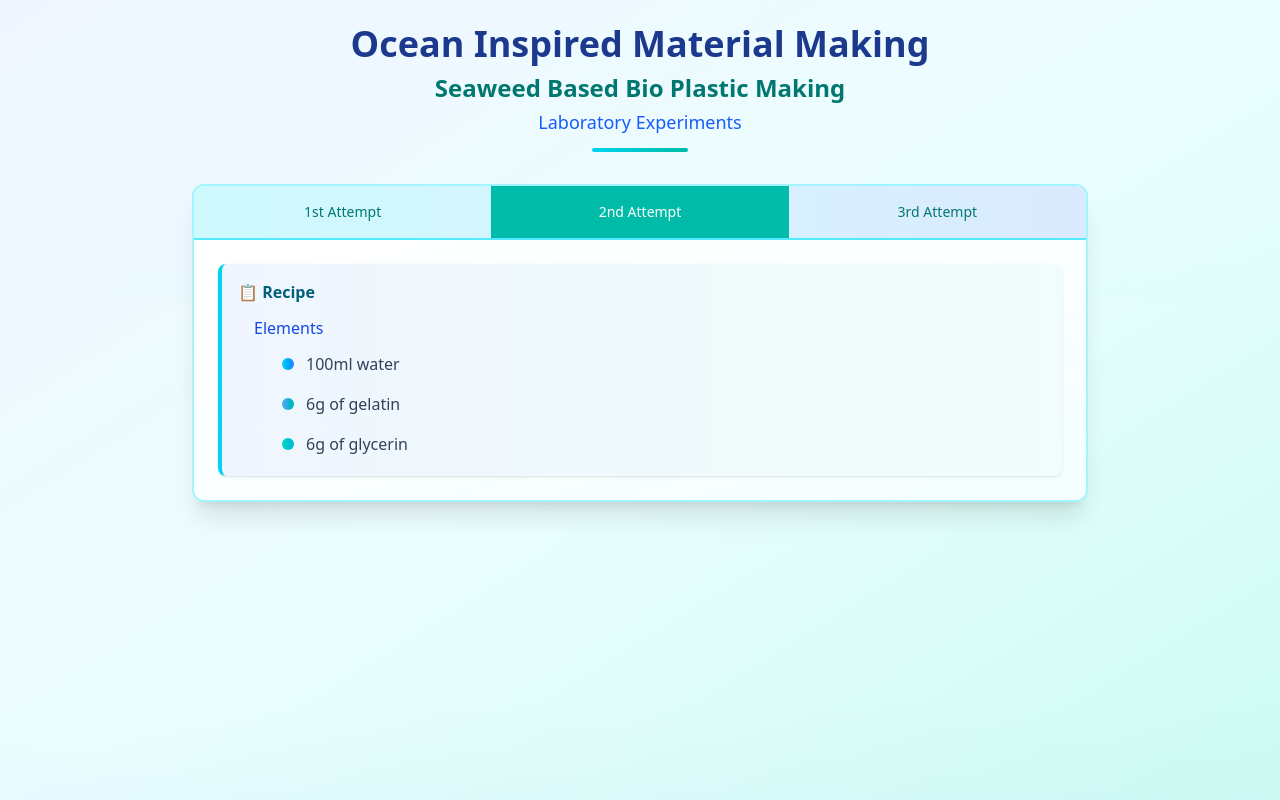
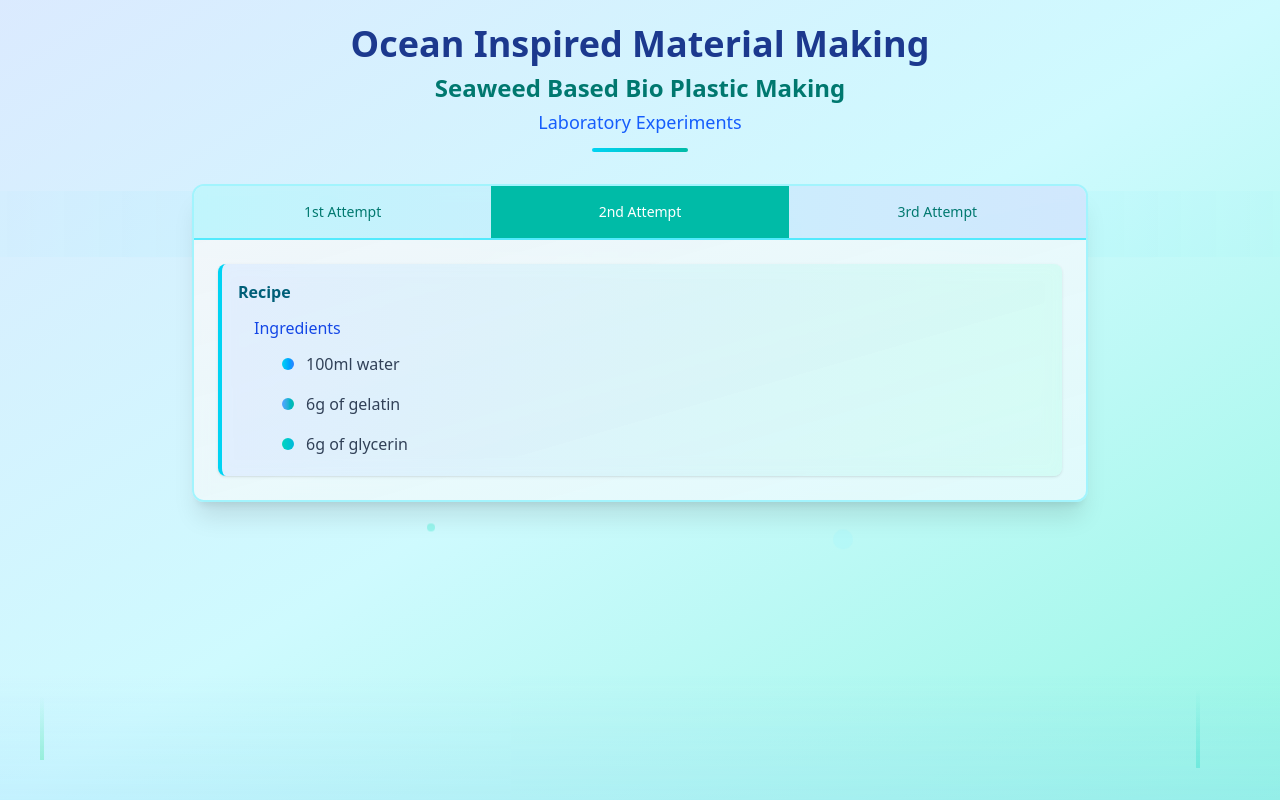
Before and after one commit to SukhithaPr/ocean-inspired-material-making, a React (Vite) app: page / in a window 1280 px wide. Both pictures are taken after a click on the button "2nd Attempt". Built offline with nearby package versions, Linux system fonts and the light colour scheme.

Commit message:
feat: enhance ocean-themed UI with animated background elements and improved styling

```diff
--- a/src/App.jsx
+++ b/src/App.jsx
@@ -10,11 +10,21 @@ function App() {
   };
 
   return (
-    <div className="min-h-screen bg-gradient-to-br from-blue-50 via-cyan-50 to-teal-100 p-6 relative">
-      {/* Subtle wave pattern */}
-      <div className="absolute inset-0 opacity-10">
-        <div className="absolute bottom-0 left-0 w-full h-24 bg-gradient-to-t from-blue-200 to-transparent"></div>
-        <div className="absolute top-1/3 left-0 w-full h-8 bg-gradient-to-r from-transparent via-cyan-200 to-transparent"></div>
+    <div className="min-h-screen bg-gradient-to-br from-blue-100 via-cyan-100 to-teal-200 p-6 relative">
+      {/* Animated ocean background elements */}
+      <div className="absolute inset-0 overflow-hidden">
+        <div className="absolute bottom-0 left-0 w-full h-32 bg-gradient-to-t from-blue-300/20 to-transparent animate-pulse"></div>
+        <div className="absolute top-1/4 left-0 w-full h-12 bg-gradient-to-r from-transparent via-cyan-300/30 to-transparent opacity-60 animate-ping" style={{animationDuration: '4s'}}></div>
+
+        {/* Floating bubbles */}
+        <div className="absolute top-1/4 left-1/4 w-4 h-4 bg-cyan-300/40 rounded-full animate-bounce" style={{animationDuration: '3s'}}></div>
+        <div className="absolute top-1/2 right-1/4 w-3 h-3 bg-blue-300/40 rounded-full animate-bounce" style={{animationDuration: '4s', animationDelay: '1s'}}></div>
+        <div className="absolute bottom-1/3 left-1/3 w-2 h-2 bg-teal-300/40 rounded-full animate-bounce" style={{animationDuration: '5s', animationDelay: '2s'}}></div>
+        <div className="absolute top-2/3 right-1/3 w-5 h-5 bg-cyan-200/30 rounded-full animate-bounce" style={{animationDuration: '6s', animationDelay: '0.5s'}}></div>
+
+        {/* Floating seaweed-like elements */}
+        <div className="absolute bottom-10 left-10 w-1 h-16 bg-gradient-to-t from-green-400/30 to-transparent animate-pulse" style={{animationDuration: '3s'}}></div>
+        <div className="absolute bottom-8 right-20 w-1 h-20 bg-gradient-to-t from-teal-400/30 to-transparent animate-pulse" style={{animationDuration: '4s', animationDelay: '1s'}}></div>
       </div>
 
       <div className="max-w-4xl mx-auto relative z-10">
@@ -33,9 +43,9 @@ function App() {
         </div>
 
         {/* Main content card with ocean styling */}
-        <div className="bg-white/90 backdrop-blur-sm rounded-xl shadow-xl overflow-hidden border-2 border-cyan-200">
+        <div className="bg-slate-50/80 backdrop-blur-sm rounded-xl shadow-xl overflow-hidden border-2 border-cyan-200">
           {/* Wave-styled tab navigation */}
-          <div className="flex border-b-2 border-cyan-300 bg-gradient-to-r from-cyan-100 to-blue-100">
+          <div className="flex border-b-2 border-cyan-300 bg-gradient-to-r from-cyan-200/60 to-blue-200/60">
             <button
               className={`flex-1 py-4 px-6 text-sm font-medium transition-all duration-200 ${
                 activeTab === '1st Attempt'
@@ -68,39 +78,39 @@ function App() {
             </button>
           </div>
 
-          <div className="p-6 bg-gradient-to-br from-white/95 to-cyan-50/50">
+          <div className="p-6 bg-gradient-to-br from-slate-100/60 to-cyan-100/40">
             <div
               id="1st Attempt"
               className={`${activeTab === '1st Attempt' ? 'block' : 'hidden'}`}
             >
-              <div className="bg-gradient-to-r from-teal-50 to-cyan-50 rounded-lg p-4 border-l-4 border-teal-400 shadow-sm">
+              <div className="bg-gradient-to-r from-teal-100/70 to-cyan-100/70 rounded-lg p-4 border-l-4 border-teal-400 shadow-sm backdrop-blur-sm">
                 <h4 className="font-semibold text-teal-800 mb-3 flex items-center">
-                  📋 Recipe
+                  Recipe
                 </h4>
                 <div className="ml-4">
                   <h5 className="font-medium text-blue-700 mb-2">Ingredients</h5>
                   <ul className="ml-6 space-y-2 text-slate-700">
-                    <li className="flex items-center hover:bg-white/50 p-1 rounded">
+                    <li className="flex items-center hover:bg-white/30 p-1 rounded">
                       <span className="w-3 h-3 bg-gradient-to-r from-cyan-400 to-teal-500 rounded-full mr-3"></span>
                       5tbsp cornstarch
                     </li>
-                    <li className="flex items-center hover:bg-white/50 p-1 rounded">
+                    <li className="flex items-center hover:bg-white/30 p-1 rounded">
                       <span className="w-3 h-3 bg-gradient-to-r from-blue-400 to-cyan-500 rounded-full mr-3"></span>
                       5tbsp gelatin
                     </li>
-                    <li className="flex items-center hover:bg-white/50 p-1 rounded">
+                    <li className="flex items-center hover:bg-white/30 p-1 rounded">
                       <span className="w-3 h-3 bg-gradient-to-r from-teal-400 to-blue-500 rounded-full mr-3"></span>
                       5 tsp glycerin
                     </li>
-                    <li className="flex items-center hover:bg-white/50 p-1 rounded">
+                    <li className="flex items-center hover:bg-white/30 p-1 rounded">
                       <span className="w-3 h-3 bg-gradient-to-r from-cyan-400 to-teal-500 rounded-full mr-3"></span>
                       2 half tsp white vinegar
                     </li>
-                    <li className="flex items-center hover:bg-white/50 p-1 rounded">
+                    <li className="flex items-center hover:bg-white/30 p-1 rounded">
                       <span className="w-3 h-3 bg-gradient-to-r from-blue-400 to-cyan-500 rounded-full mr-3"></span>
                       6tbsp water
                     </li>
-                    <li className="flex items-center hover:bg-white/50 p-1 rounded">
+                    <li className="flex items-center hover:bg-white/30 p-1 rounded">
                       <span className="w-3 h-3 bg-gradient-to-r from-green-400 to-teal-500 rounded-full mr-3"></span>
                       1 cup of seaweed
                     </li>
@@ -113,22 +123,22 @@ function App() {
               id="2nd Attempt"
               className={`${activeTab === '2nd Attempt' ? 'block' : 'hidden'}`}
             >
-              <div className="bg-gradient-to-r from-blue-50 to-teal-50 rounded-lg p-4 border-l-4 border-cyan-400 shadow-sm">
+              <div className="bg-gradient-to-r from-blue-100/70 to-teal-100/70 rounded-lg p-4 border-l-4 border-cyan-400 shadow-sm backdrop-blur-sm">
                 <h4 className="font-semibold text-cyan-800 mb-3 flex items-center">
-                  📋 Recipe
+                  Recipe
                 </h4>
                 <div className="ml-4">
-                  <h5 className="font-medium text-blue-700 mb-2">Elements</h5>
+                  <h5 className="font-medium text-blue-700 mb-2">Ingredients</h5>
                   <ul className="ml-6 space-y-2 text-slate-700">
-                    <li className="flex items-center hover:bg-white/50 p-1 rounded">
+                    <li className="flex items-center hover:bg-white/30 p-1 rounded">
                       <span className="w-3 h-3 bg-gradient-to-r from-cyan-400 to-blue-500 rounded-full mr-3"></span>
                       100ml water
                     </li>
-                    <li className="flex items-center hover:bg-white/50 p-1 rounded">
+                    <li className="flex items-center hover:bg-white/30 p-1 rounded">
                       <span className="w-3 h-3 bg-gradient-to-r from-blue-400 to-teal-500 rounded-full mr-3"></span>
                       6g of gelatin
                     </li>
-                    <li className="flex items-center hover:bg-white/50 p-1 rounded">
+                    <li className="flex items-center hover:bg-white/30 p-1 rounded">
                       <span className="w-3 h-3 bg-gradient-to-r from-teal-400 to-cyan-500 rounded-full mr-3"></span>
                       6g of glycerin
                     </li>
@@ -141,9 +151,8 @@ function App() {
               id="3rd Attempt"
               className={`${activeTab === '3rd Attempt' ? 'block' : 'hidden'}`}
             >
-              <div className="bg-gradient-to-r from-slate-50 to-blue-50 rounded-lg p-6 border-l-4 border-blue-400 shadow-sm text-center">
-                <div className="text-4xl mb-3">🌊</div>
-                <p className="text-blue-600 font-medium">Diving deeper into ocean mysteries...</p>
+              <div className="bg-gradient-to-r from-slate-100/70 to-blue-100/70 rounded-lg p-6 border-l-4 border-blue-400 shadow-sm text-center backdrop-blur-sm">
+                <p className="text-blue-600 font-medium text-lg">Exploring deeper oceanic possibilities...</p>
                 <p className="text-slate-500 italic mt-2">Recipe in development</p>
               </div>
             </div>
```
